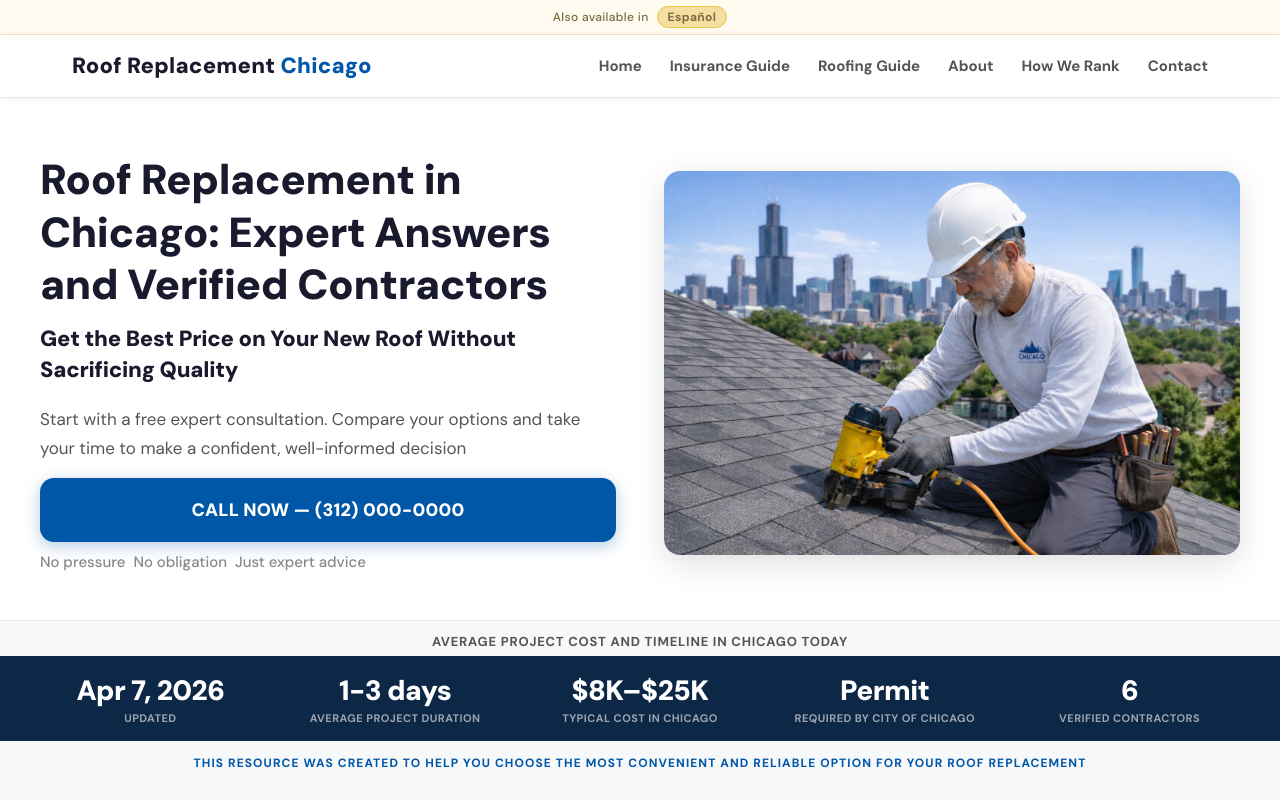
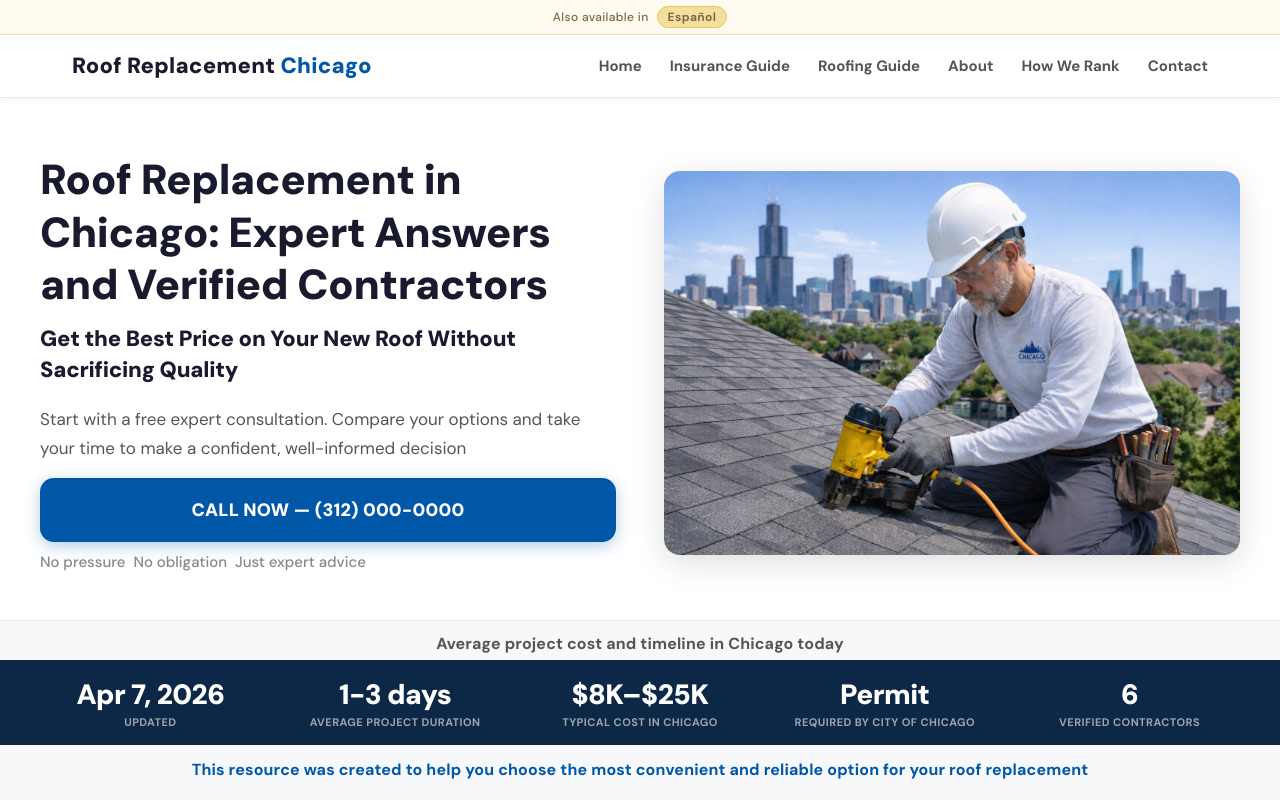
Before and after one commit to dm100usa-oss/roofreplacementchicago, a Next.js app: page / in a window 1280 px wide. Shown: the top 800 px of the page. Built offline with nearby package versions, Linux system fonts and the light colour scheme.

Commit message:
Add files via upload

```diff
--- a/src/app/page.module.css
+++ b/src/app/page.module.css
@@ -18,7 +18,7 @@
 }
 .heroLeft { text-align: center; }
 .heroLeft h1 {
-  font-size: 18px;
+  font-size: 20px;
   font-weight: 900;
   color: var(--text);
   line-height: 1.25;
@@ -34,7 +34,7 @@
   letter-spacing: -.01em;
 }
 .heroBody {
-  font-size: 14px;
+  font-size: 16px;
   color: var(--text-muted);
   font-weight: 400;
   line-height: 1.65;
@@ -105,20 +105,18 @@
 .expertStrip { background: var(--navy); padding: 1rem 1.25rem; }
 .stripLabel {
   text-align: center;
-  font-size: 13px;
+  font-size: 16px;
   font-weight: 600;
   color: var(--text-muted);
-  text-transform: uppercase;
-  letter-spacing: .06em;
+  letter-spacing: .01em;
   margin: 0;
   padding: 0.75rem 1.25rem 0.4rem;
 }
 .belowStrip {
   text-align: center;
-  font-size: 12px;
+  font-size: 16px;
   font-weight: 700;
-  letter-spacing: .09em;
-  text-transform: uppercase;
+  letter-spacing: .01em;
   color: var(--blue);
   padding: 0.9rem 1.25rem 0;
   margin: 0;
```
